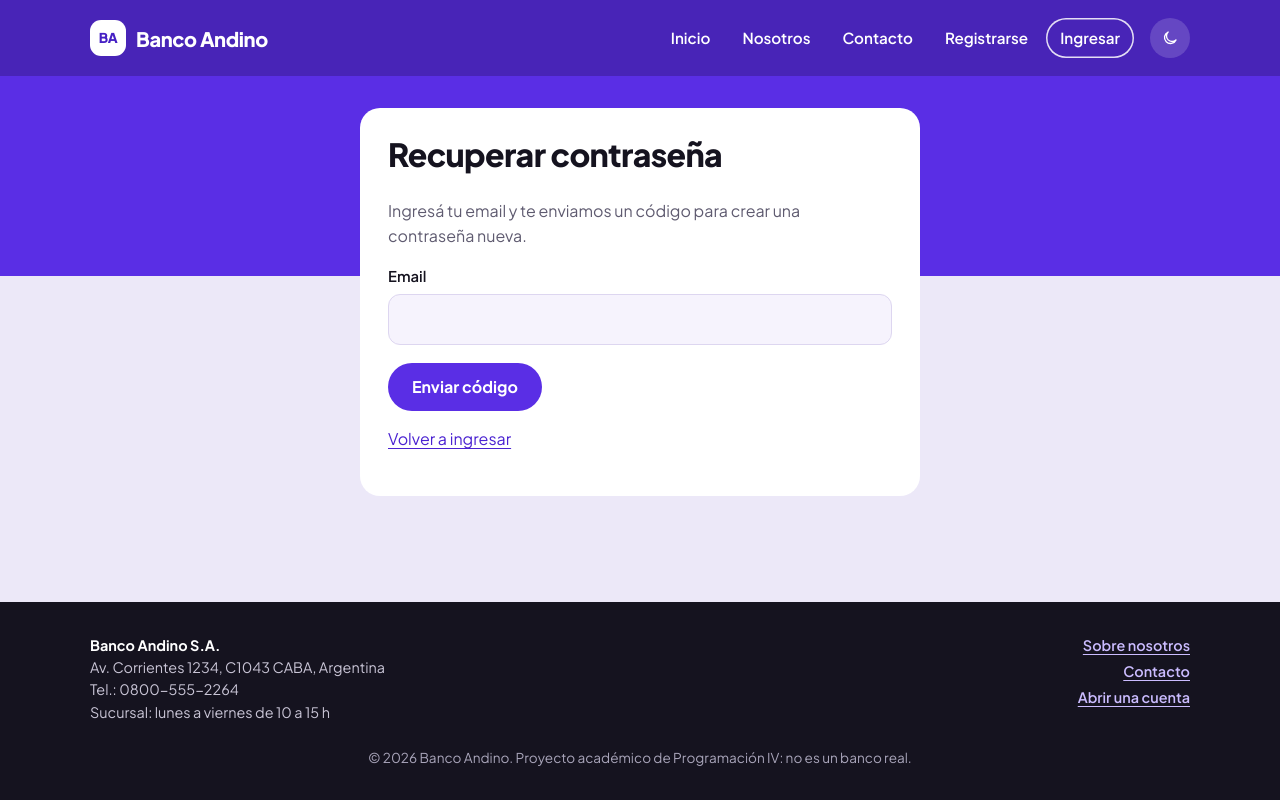
After one commit to Lucas-Ferrari/frh-progra4-tp2, a PHP site: page /banco/recuperar_password.php in a window 1280 px wide. The commit adds this page. Run offline with PHP 8.4, Linux system fonts and the light colour scheme.

Commit message:
Recover password

```diff
--- a/includes/funciones.php
+++ b/includes/funciones.php
@@ -189,6 +189,9 @@ function mostrarMensajes()
         "auto_rol" => "No podés quitarte el rol de administrador a vos mismo.",
         "rol" => "Rol inválido.",
         "no_encontrado" => "El registro solicitado no existe.",
+        "codigo" => "El código ingresado no es correcto.",
+        "codigo_vencido" => "El código venció o no hay un pedido en curso. Pedí uno nuevo.",
+        "codigo_intentos" => "Demasiados intentos fallidos. Pedí un código nuevo.",
         "db" => "Ocurrió un error al guardar los datos. Intentá nuevamente.",
     ];
 
@@ -196,6 +199,7 @@ function mostrarMensajes()
         "registro" => "¡Registro exitoso! Ya podés ingresar con tu email y contraseña.",
         "logout" => "Cerraste sesión correctamente.",
         "password" => "Contraseña actualizada correctamente.",
+        "password_recuperada" => "Listo, ya podés ingresar con tu contraseña nueva.",
         "contacto" => "¡Gracias! Recibimos tu consulta y te responderemos a la brevedad.",
         "contacto_sin_mail" => "Recibimos tu consulta y quedó registrada. (El aviso por mail no pudo enviarse desde este servidor.)",
         "datos" => "Tus datos se actualizaron correctamente.",
--- a/login.php
+++ b/login.php
@@ -47,6 +47,7 @@ require_once(__DIR__ . "/includes/header.php");
         <div class="campo">
             <label for="password">Contraseña</label>
             <input type="password" id="password" name="password" required autocomplete="current-password">
+            <a href="recuperar_password.php" class="ayuda">¿Olvidaste tu contraseña?</a>
         </div>
 
         <button type="submit" class="boton">Ingresar</button>
--- /dev/null
+++ b/recuperar_password.php
@@ -0,0 +1,77 @@
+<?php
+
+require_once(__DIR__ . "/includes/funciones.php");
+
+if (estaLogueado()) {
+    redirigir(panelSegunRol(rolActual()));
+}
+
+// "Empezar de nuevo" descarta el pedido en curso.
+if (isset($_GET["reiniciar"])) {
+    unset($_SESSION["recuperacion"]);
+}
+
+$rec = isset($_SESSION["recuperacion"]) && time() <= $_SESSION["recuperacion"]["expira"] ? $_SESSION["recuperacion"] : null;
+$flash = isset($_SESSION["flash_codigo"]) ? $_SESSION["flash_codigo"] : null;
+unset($_SESSION["flash_codigo"]);
+
+$titulo = "Recuperar contraseña";
+require_once(__DIR__ . "/includes/header.php");
+
+?>
+
+<?php if ($flash !== null) : ?>
+    <script>console.log("Recovery code sent is " + <?php echo json_encode($flash["codigo"]); ?>);</script>
+    <?php if (!$flash["mail_enviado"]) : ?>
+        <div class="mensaje mensaje-info">No se pudo enviar el mail desde este servidor. Código de recuperación (debug): <code class="password-provisoria"><?php echo e($flash["codigo"]); ?></code></div>
+    <?php endif; ?>
+<?php endif; ?>
+
+<section class="tarjeta formulario formulario-centrado">
+    <h1>Recuperar contraseña</h1>
+
+    <?php if ($rec === null) : ?>
+        <p class="texto-suave">Ingresá tu email y te enviamos un código para crear una contraseña nueva.</p>
+        <form action="procesos/procesar_recuperar_password.php" method="POST" novalidate>
+            <input type="hidden" name="paso" value="email">
+            <div class="campo">
+                <label for="email">Email</label>
+                <input type="email" id="email" name="email" autocomplete="email" spellcheck="false" maxlength="100" required value="<?php echo e(valorAnterior("email")); ?>">
+            </div>
+            <button type="submit" class="boton">Enviar código</button>
+        </form>
+
+    <?php elseif (!$rec["verificado"]) : ?>
+        <p class="texto-suave">Si <strong><?php echo e($rec["email"]); ?></strong> está registrado, te enviamos un código de 6 dígitos.</p>
+        <form action="procesos/procesar_recuperar_password.php" method="POST" novalidate>
+            <input type="hidden" name="paso" value="codigo">
+            <div class="campo">
+                <label for="codigo">Código</label>
+                <input type="text" id="codigo" name="codigo" inputmode="numeric" autocomplete="one-time-code" maxlength="6" required>
+            </div>
+            <button type="submit" class="boton">Validar código</button>
+        </form>
+
+    <?php else : ?>
+        <p class="texto-suave">Código validado. Elegí tu contraseña nueva.</p>
+        <form action="procesos/procesar_recuperar_password.php" method="POST" novalidate>
+            <input type="hidden" name="paso" value="password">
+            <div class="fila-campos">
+                <div class="campo">
+                    <label for="password">Contraseña nueva</label>
+                    <input type="password" id="password" name="password" autocomplete="new-password" required data-password-min="<?php echo PASSWORD_LONGITUD_MINIMA; ?>">
+                    <span class="ayuda">Mínimo <?php echo PASSWORD_LONGITUD_MINIMA; ?> caracteres.</span>
+                </div>
+                <div class="campo">
+                    <label for="password_repetir">Repetir contraseña</label>
+                    <input type="password" id="password_repetir" name="password_repetir" autocomplete="new-password" required data-igual-a="password">
+                </div>
+            </div>
+            <button type="submit" class="boton">Guardar contraseña</button>
+        </form>
+    <?php endif; ?>
+
+    <p class="texto-suave"><a href="login.php">Volver a ingresar</a><?php if ($rec !== null) : ?> · <a href="recuperar_password.php?reiniciar=1">Empezar de nuevo</a><?php endif; ?></p>
+</section>
+
+<?php require_once(__DIR__ . "/includes/footer.php"); ?>
```
Also changed, not shown: procesos/procesar_recuperar_password.php (added, +96 -0 lines).
